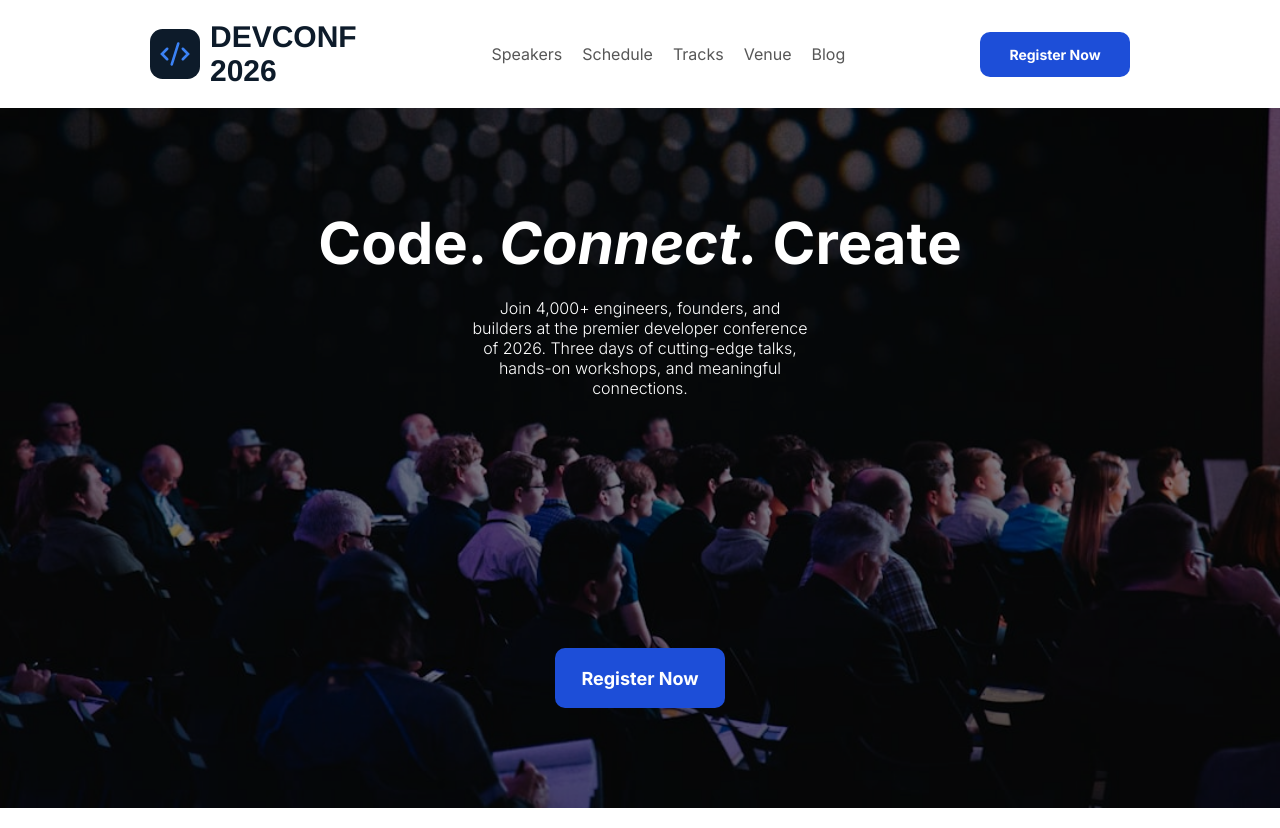
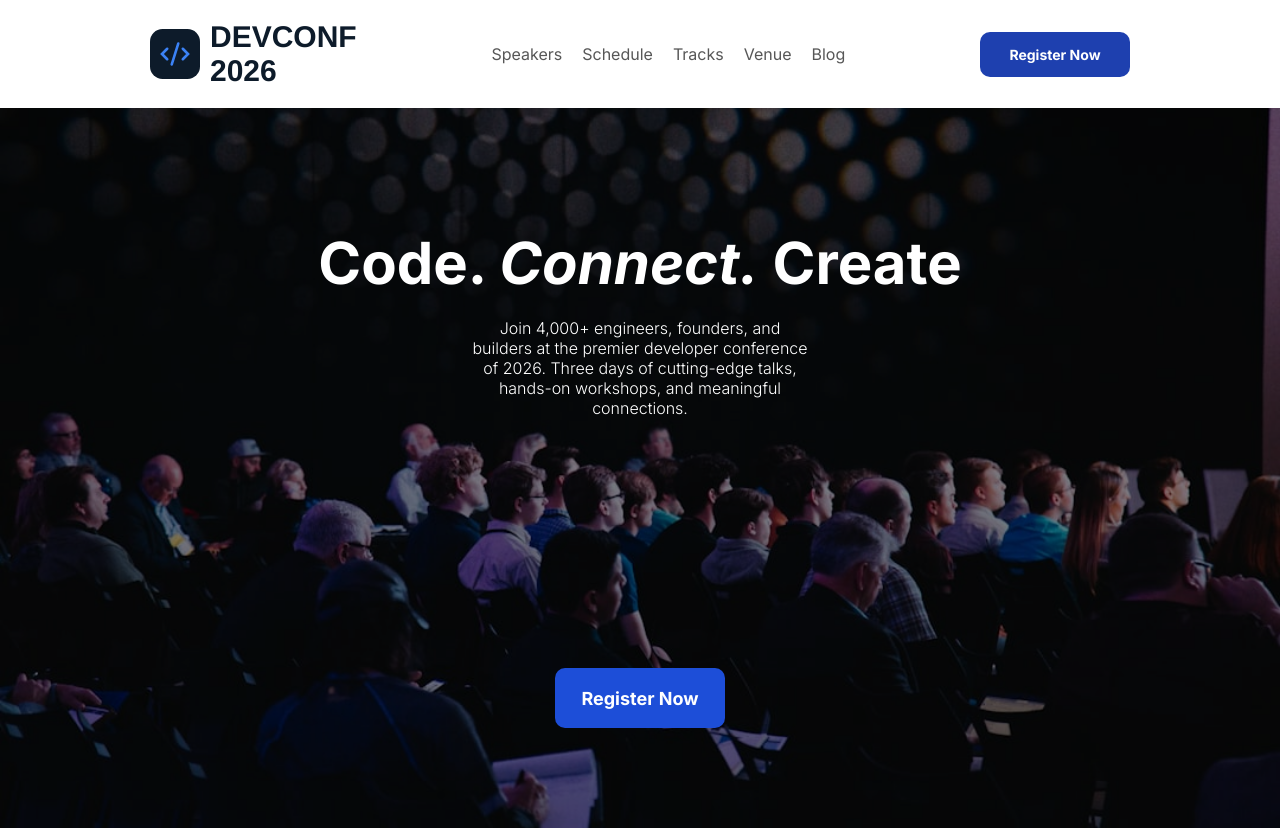
Before and after one commit to say33eed/ph-b14-milestone-1-assignment-1, a plain HTML site: page index.html in a window 1280 px wide. In both pictures the pointer is over the button 1055 px from the left and 54 px from the top of the page. Drawn offline with nearby package versions, Linux system fonts and the light colour scheme.

Commit message:
Added Hover Effect in Buttons

```diff
--- a/style.css
+++ b/style.css
@@ -67,7 +67,14 @@
     cursor: pointer;
     height: 45px;
     width: 150px;
+    transition: background-color 0.3s ease, transform 0.2s ease;
 }
+
+
+.common-button:hover {
+    background-color: #1e40af;
+}
+
 
 .banner-container {
     display: flex;
@@ -87,7 +94,7 @@
     flex-direction: column;
     justify-content: space-between;
     align-items: center;
-    margin-top: 100px;
+    margin-top: 120px;
     margin-bottom: 100px;
 }
 
@@ -119,4 +126,9 @@
     cursor: pointer;
     height: 60px;
     width: 170px;
+    transition: background-color 0.3s ease, transform 0.2s ease;
 }
+
+.hero-button:hover {
+    background-color: #1e40af;
+}
```
